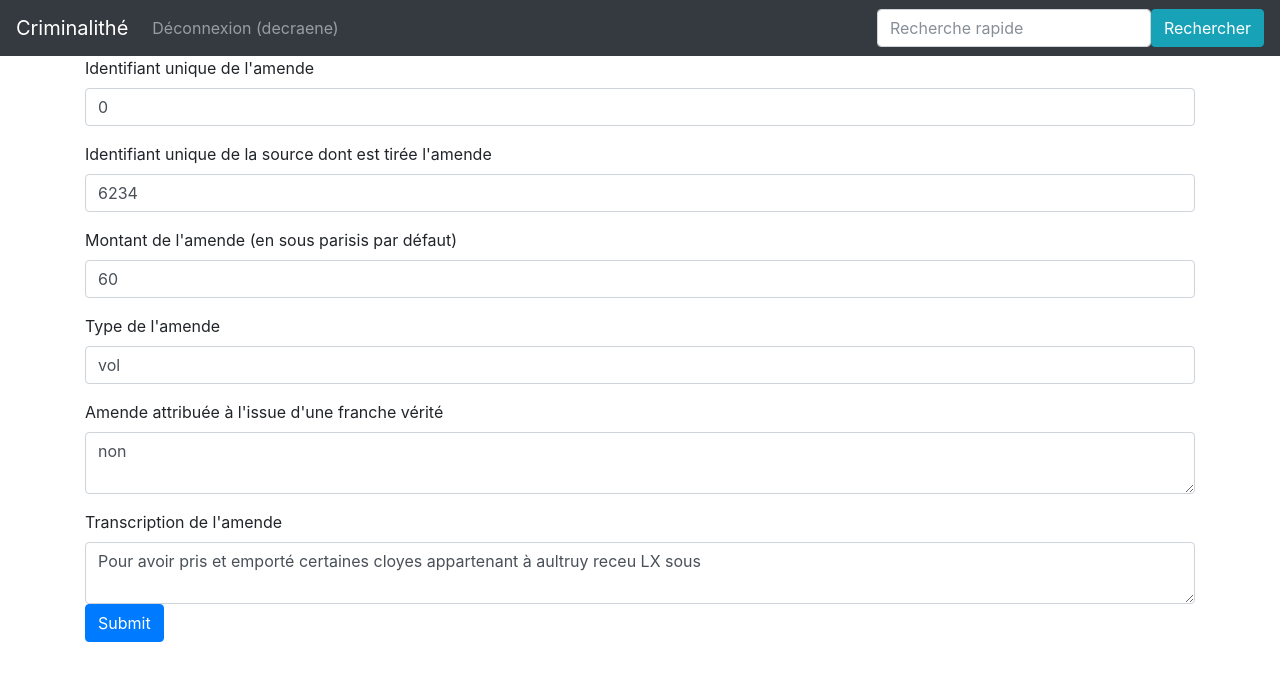
After one commit to ValentinDeCraene/Projet_Criminalithe, a Flask app: page /amende/0/update in a window 1280 px wide. The commit adds this page. Shown: the top 681 px of the page. Run offline with Flask 2, Linux system fonts and the light colour scheme; a user stored in the database is signed in; data comes from the database, SQL or seed files in the repository; both versions use the stored data as it was after the commit; some libraries are stand-ins or nearby versions.

Commit message:
ajout des formulaires d'update, des urls de modification, des historiques de modification, pb de la non mise à jour des données pour la table source

```diff
--- a/Criminalithe/app/routes/__init__.py
+++ b/Criminalithe/app/routes/__init__.py
@@ -1,11 +1,11 @@
 from flask import Flask, render_template, request, flash, redirect
 
-from ..app import app, login
-from ..modeles.donnees import Source, Amendes, Personnes
+from ..app import app, login, db
+from ..modeles.donnees import Source, Amendes, Personnes, Authorship
 from ..modeles.utilisateurs import User
 from sqlalchemy import and_, or_
 from ..constantes import RESULTATS_PAR_PAGES
-from flask_login import login_user, current_user, logout_user
+from flask_login import login_user, current_user, logout_user, login_required
 
 @app.route("/")
 def accueil():
@@ -124,6 +124,134 @@ def deconnexion():
     return redirect("/")
 
 
+@app.route("/personne/<int:personnes_id>/update", methods=["GET", "POST"])
+@login_required
+def personne_update(personnes_id):
+
+    ma_personne = Personnes.query.get(personnes_id)
+
+    erreurs = []
+    updated = False
+
+    if request.method == "POST":
+        # J"ai un formulaire
+        if not request.form.get("personnes_id", "").strip():
+            erreurs.append("personnes_id")
+        if not request.form.get("personnes_amendes_id", "").strip():
+            erreurs.append("personnes_amendes_id")
+        if not request.form.get("personnes_nom", "").strip():
+            erreurs.append("personnes_nom")
+        if not request.form.get("personnes_prenom", "").strip():
+            erreurs.append("personnes_prenom")
+
+        if not erreurs:
+            print("Faire ma modifications")
+            ma_personne.personnes_id = request.form["personnes_id"]
+            ma_personne.personnes_amendes_id = request.form["personnes_amendes_id"]
+            ma_personne.personnes_nom = request.form["personnes_nom"]
+            ma_personne.personnes_prenom = request.form["personnes_prenom"]
+
+
+            db.session.add(ma_personne)
+            db.session.add(Authorship(personne=ma_personne, user=current_user))
+            db.session.commit()
+            updated = True
+
+    return render_template(
+        "pages/personne_form_update.html",
+        nom="Criminalithé",
+        personne=ma_personne,
+        erreurs=erreurs,
+        updated=updated
+    )
+
+@app.route("/amende/<int:amendes_id>/update", methods=["GET", "POST"])
+@login_required
+def amende_update(amendes_id):
+
+    mon_amende = Amendes.query.get(amendes_id)
+
+    erreurs = []
+    updated = False
+
+    if request.method == "POST":
+        # J"ai un formulaire
+        if not request.form.get("amendes_id", "").strip():
+            erreurs.append("amendes_id")
+        if not request.form.get("amendes_source_id", "").strip():
+            erreurs.append("amendes_source_id")
+        if not request.form.get("amendes_montant", "").strip():
+            erreurs.append("amendes_montant")
+        if not request.form.get("amendes_type", "").strip():
+            erreurs.append("amendes_type")
+        if not request.form.get("amendes_franche_verite", "").strip():
+                erreurs.append("amendes_franche_verite")
+        if not request.form.get("amendes_transcription", "").strip():
+            erreurs.append("amendes_transcription")
+
+
+        if not erreurs:
+            print("Faire ma modifications")
+            mon_amende.amendes_id = request.form["amendes_id"]
+            mon_amende.amendes_source_id = request.form["amendes_source_id"]
+            mon_amende.amendes_montant = request.form["amendes_montant"]
+            mon_amende.amendes_type = request.form["amendes_type"]
+            mon_amende.amendes_franche_verite = request.form["amendes_franche_verite"]
+            mon_amende.amendes_transcription = request.form["amendes_transcription"]
+
+
+            db.session.add(mon_amende)
+            db.session.add(Authorship(amende=mon_amende, user=current_user))
+            db.session.commit()
+            updated = True
+
+    return render_template(
+        "pages/amende_form_update.html",
+        nom="Criminalithé",
+        amende=mon_amende,
+        erreurs=erreurs,
+        updated=updated
+    )
+
+@app.route("/source/<int:source_id>/update", methods=["GET", "POST"])
+@login_required
+def source_update(source_id):
+
+    ma_source = Source.query.get(source_id)
+
+    erreurs = []
+    updated = False
+
+    if request.method == "POST":
+        # J"ai un formulaire
+        if not request.form.get("source_id", "").strip():
+            erreurs.append("source_id")
+        if not request.form.get("source_date", "").strip():
+            erreurs.append("source_date")
+
+        if not erreurs:
+            print("Faire ma modifications")
+            ma_source.personnes_id = request.form["source_id"]
+            ma_source.personnes_amendes_id = request.form["source_date"]
+
+
+
+            db.session.add(ma_source)
+            db.session.add(Authorship(source=ma_source, user=current_user))
+            db.session.commit()
+            updated = True
+
+    return render_template(
+        "pages/source_form_update.html",
+        nom="Criminalithé",
+        source=ma_source,
+        erreurs=erreurs,
+        updated=updated
+    )
+
+
+
+
 #Une possibilité est la suivante :
 #def recherche():
     #motclef = request.args.get("keyword", None)
--- /dev/null
+++ b/Criminalithe/app/templates/pages/amende_form_update.html
@@ -0,0 +1,43 @@
+{% extends "conteneur.html" %}
+
+{% block corps %}
+    {% if amende %}
+    {% if updated %}
+    	<div class="alert alert-success">
+    		<p>Modification réussie. Merci pour votre contribution.</p>
+    	</div>
+    {% endif %}
+    <form method="POST" action="{{ url_for('amende_update', amendes_id=amende.amendes_id)}}">
+    	 <div class="mb-3">
+		    <label for="amendes_id" class="form-label">Identifiant unique de l'amende</label>
+		    <input type="text" name="amendes_id" class="form-control {% if 'amendes_id' in erreurs%}is-invalid{% endif %}" id="amendes_id" aria-describedby="amendes_id_help" value="{{amende.amendes_id}}" />
+		  </div>
+    	 <div class="mb-3">
+		    <label for="amendes_source_id" class="form-label">Identifiant unique de la source dont est tirée l'amende</label>
+		    <input type="text" name="amendes_source_id" class="form-control {% if 'amendes_source_id' in erreurs%}is-invalid{% endif %}" id="amendes_source_id" value="{{amende.amendes_source_id}}" />
+		  </div>
+    	 <div class="mb-3">
+		    <label for="amendes_montant" class="form-label">Montant de l'amende (en sous parisis par défaut)</label>
+		    <input type="text" name="amendes_montant" class="form-control {% if 'amendes_montant' in erreurs %}is-invalid{% endif %}" id="amendes_montant" value="{{amende.amendes_montant}}" />
+		  </div>
+		 <div class="mb-3">
+		    <label for="amendes_type" class="form-label">Type de l'amende</label>
+		    <input type="text" name="amendes_type" class="form-control {% if 'amendes_type' in erreurs %}is-invalid{% endif %}" id="amendes_type" value="{{amende.amendes_type}}" />
+		  </div>
+    	 <div class="mb-3">
+		    <label for="amendes_franche_verite" class="form-label">Amende attribuée à l'issue d'une franche vérité</label>
+		    <textarea type="text" name="amendes_franche_verite" class="form-control {% if 'amendes_franche_verite' in erreurs%}is-invalid{% endif %}" id="amendes_franche_verite">{{amende.amendes_franche_verite}}</textarea>
+		  </div>
+        <div class="mb-3">
+		    <label for="amendes_transcription" class="form-label">Transcription de l'amende</label>
+		    <textarea name="amendes_transcription" class="form-control {% if 'amendes_transcription' in erreurs%}is-invalid{% endif %}" id="amendes_transcription">{{amende.amendes_transcription}}</textarea>
+
+		  <input type="submit" name="Modifier" class="btn btn-primary" />
+    </form>
+    {% else %}
+        <p>La base de données est en cours de constitution</p>
+    {% endif %}
+{% endblock %}
+
+<!-- Possibilité de transformer certains formulaires comme type, franche vérité, montant (?) en menu déroulant pour limiter les choix et les possibilité de mauvaise saisie (volontaire ou non) des données.
+-->
```
Also changed, not shown: Criminalithe/app/modeles/donnees.py (+7 -0 lines), Criminalithe/app/templates/pages/amende.html (+12 -0 lines), Criminalithe/app/templates/pages/personne.html (+11 -0 lines), Criminalithe/app/templates/pages/personne_form_update.html (added, +36 -0 lines), Criminalithe/app/templates/pages/source.html (+10 -0 lines), Criminalithe/app/templates/pages/source_form_update.html (added, +28 -0 lines), Criminalithe/bdd.db.
